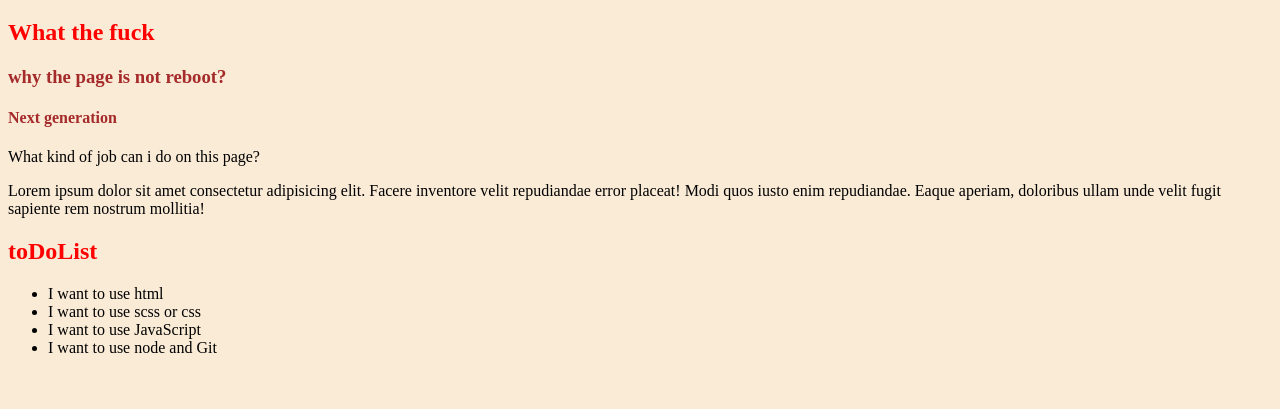
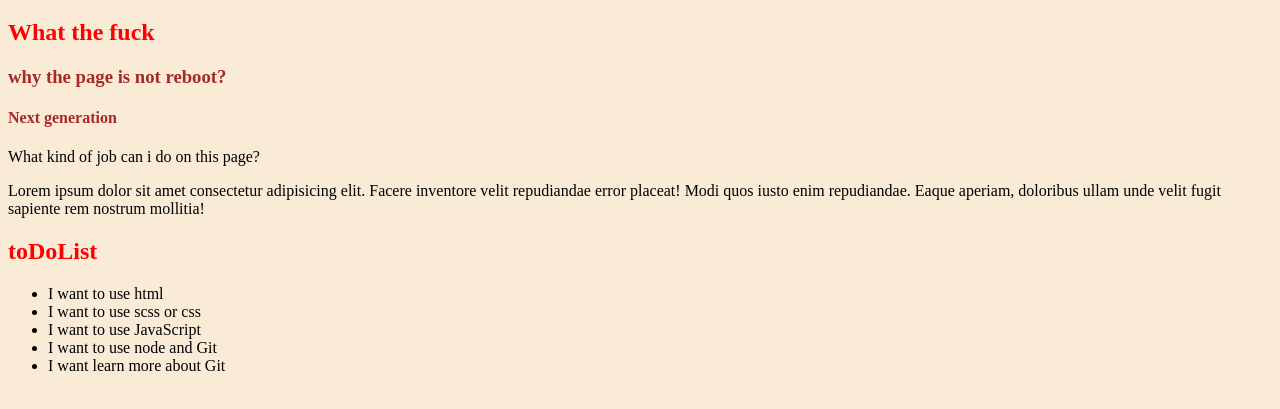
Before and after one commit to PavelNovik/myWork, a website built with Parcel: page src/index.html in a window 1280 px wide. Shown: the part 61-470 px from the top of the page. Built offline with nearby package versions, Linux system fonts and the light colour scheme.

Commit message:
from work place

```diff
--- a/src/index.html
+++ b/src/index.html
@@ -23,6 +23,7 @@
         <li>I want to use scss or css</li>
         <li>I want to use JavaScript</li>
         <li>I want to use node and Git</li>
+        <li>I want learn more about Git</li>
     </ul>
 
 
```
